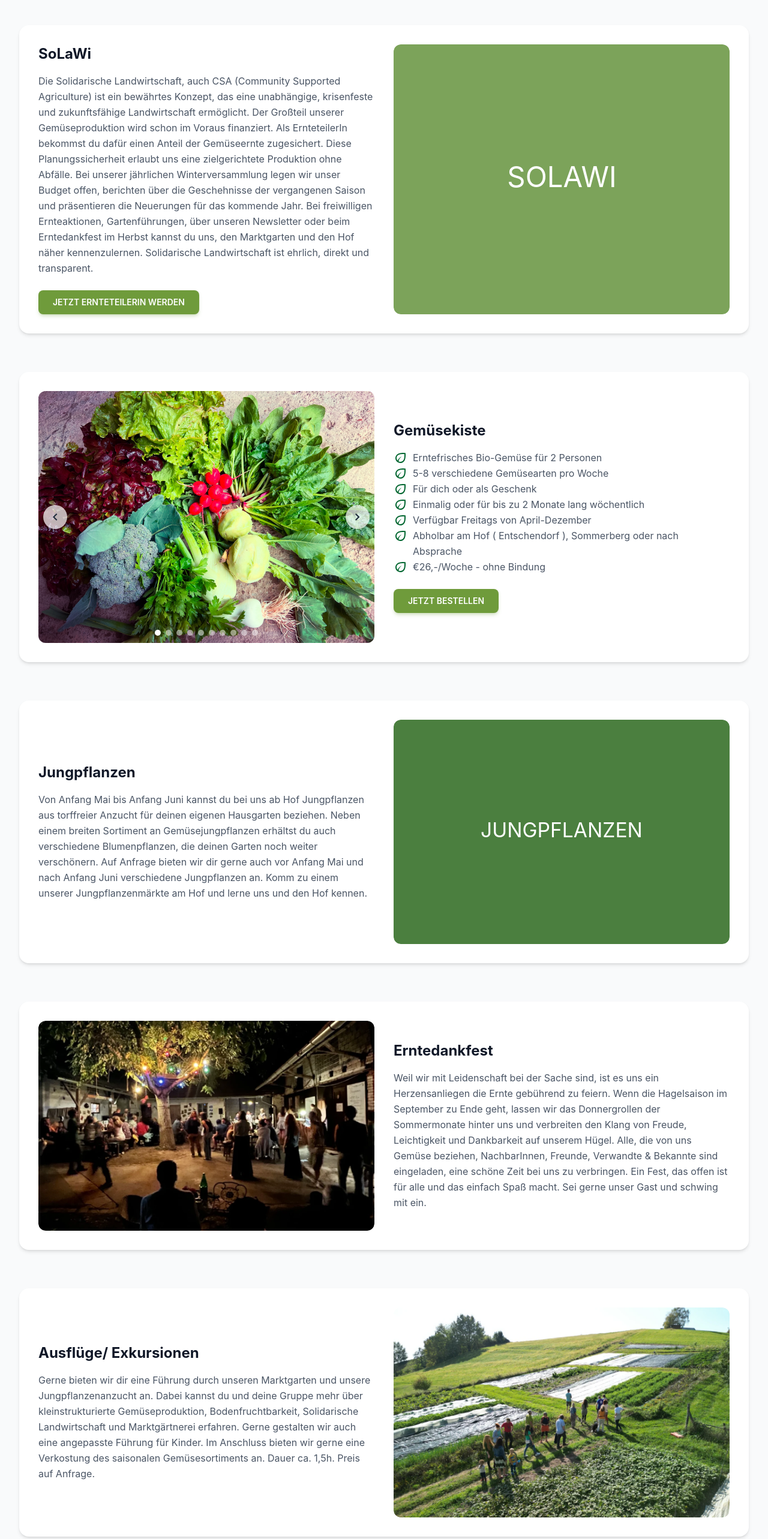
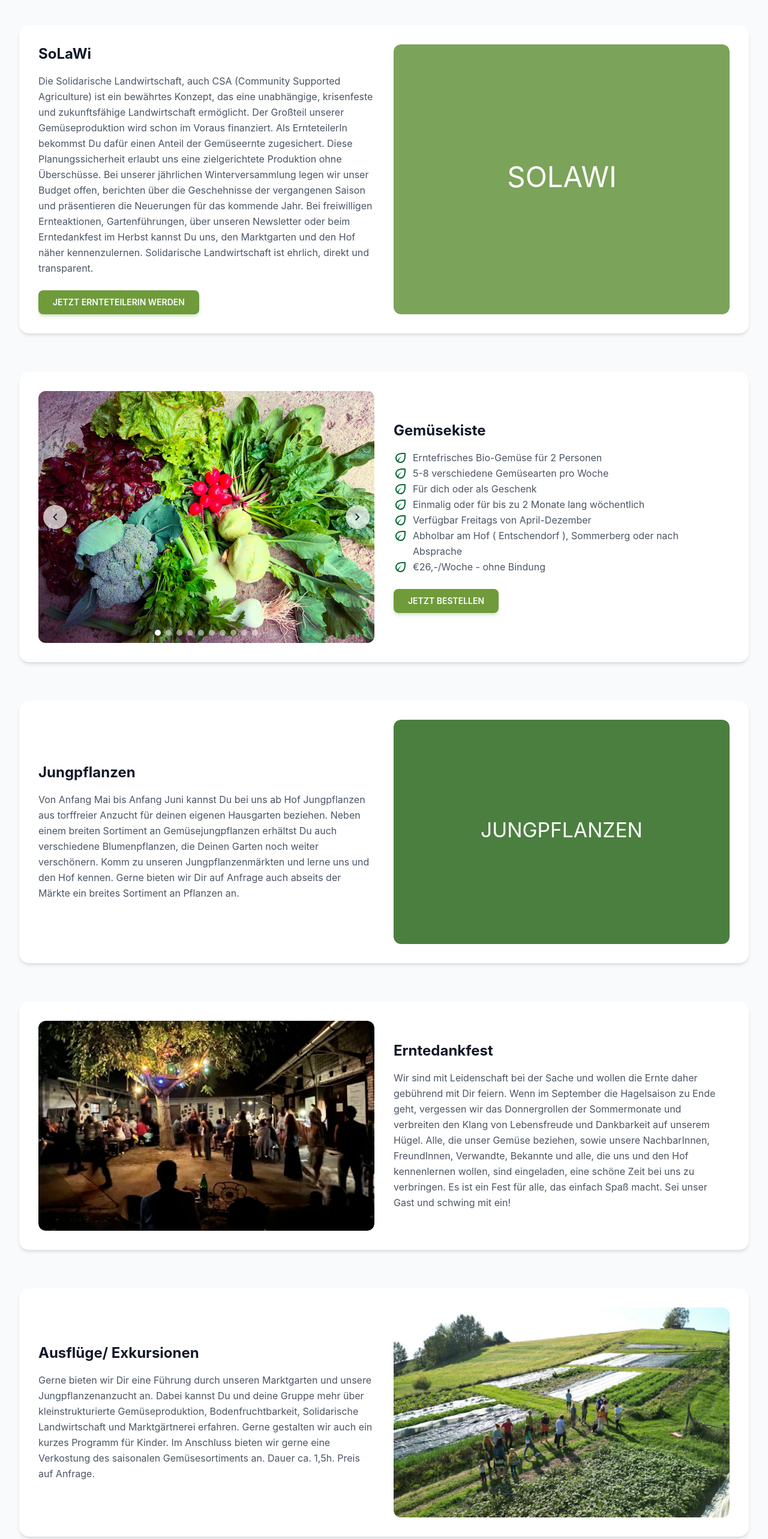
Before and after one commit to stellabrett/ernteschwung_v3, a Vue app: page / in a window 1280 px wide. Shown: the part 1840-4406 px from the top of the page at 60% size. Built offline with nearby package versions, Linux system fonts and the light colour scheme.

Commit message:
text correction

```diff
--- a/src/components/ErntedankfestSection.vue
+++ b/src/components/ErntedankfestSection.vue
@@ -20,11 +20,7 @@ defineProps<Props>()
 
     <template #text>
       <p class="leading-relaxed">
-  Weil wir mit Leidenschaft bei der Sache sind, ist es uns ein Herzensanliegen die Ernte gebührend zu feiern. Wenn die Hagelsaison im September zu Ende geht, lassen wir das Donnergrollen
-        der Sommermonate hinter uns und verbreiten den Klang von Freude, Leichtigkeit und Dankbarkeit auf unserem Hügel.
-        Alle, die von uns Gemüse beziehen, NachbarInnen, Freunde, Verwandte &amp; Bekannte sind eingeladen, eine schöne
-        Zeit bei uns zu verbringen. Ein Fest, das offen ist für alle und das einfach Spaß macht. Sei gerne unser Gast
-        und schwing mit ein.
+  Wir sind mit Leidenschaft bei der Sache und wollen die Ernte daher gebührend mit Dir feiern. Wenn im September die Hagelsaison zu Ende geht, vergessen wir das Donnergrollen der Sommermonate und verbreiten den Klang von Lebensfreude und Dankbarkeit auf unserem Hügel. Alle, die unser Gemüse beziehen, sowie unsere NachbarInnen, FreundInnen, Verwandte, Bekannte und alle, die uns und den Hof kennenlernen wollen, sind eingeladen, eine schöne Zeit bei uns zu verbringen. Es ist ein Fest für alle, das einfach Spaß macht. Sei unser Gast und schwing mit ein!
       </p>
     </template>
   </Card>
--- a/src/components/ExkursionenSection.vue
+++ b/src/components/ExkursionenSection.vue
@@ -20,7 +20,7 @@ defineProps<Props>()
 
     <template #text>
       <p class="leading-relaxed">
-       Gerne bieten wir dir eine Führung durch unseren Marktgarten und unsere Jungpflanzenanzucht an. Dabei kannst du und deine Gruppe mehr über kleinstrukturierte Gemüseproduktion, Bodenfruchtbarkeit, Solidarische Landwirtschaft und Marktgärtnerei erfahren. Gerne gestalten wir auch eine angepasste Führung für Kinder. Im Anschluss bieten wir gerne eine Verkostung des saisonalen Gemüsesortiments an. Dauer ca. 1,5h. Preis auf Anfrage.
+       Gerne bieten wir Dir eine Führung durch unseren Marktgarten und unsere Jungpflanzenanzucht an. Dabei kannst Du und deine Gruppe mehr über kleinstrukturierte Gemüseproduktion, Bodenfruchtbarkeit, Solidarische Landwirtschaft und Marktgärtnerei erfahren. Gerne gestalten wir auch ein kurzes Programm für Kinder. Im Anschluss bieten wir gerne eine Verkostung des saisonalen Gemüsesortiments an. Dauer ca. 1,5h. Preis auf Anfrage.
       </p>
     </template>
 
--- a/src/components/JungpflanzenSection.vue
+++ b/src/components/JungpflanzenSection.vue
@@ -20,7 +20,7 @@ defineProps<Props>()
 
     <template #text>
       <p class="leading-relaxed">
-  Von Anfang Mai bis Anfang Juni kannst du bei uns ab Hof Jungpflanzen aus torffreier Anzucht für deinen eigenen Hausgarten beziehen. Neben einem breiten Sortiment an Gemüsejungpflanzen erhältst du auch verschiedene Blumenpflanzen, die deinen Garten noch weiter verschönern. Auf Anfrage bieten wir dir gerne auch vor Anfang Mai und nach Anfang Juni verschiedene Jungpflanzen an. Komm zu einem unserer Jungpflanzenmärkte am Hof und lerne uns und den Hof kennen.
+ Von Anfang Mai bis Anfang Juni kannst Du bei uns ab Hof Jungpflanzen aus torffreier Anzucht für deinen eigenen Hausgarten beziehen. Neben einem breiten Sortiment an Gemüsejungpflanzen erhältst Du auch verschiedene Blumenpflanzen, die Deinen Garten noch weiter verschönern. Komm zu unseren Jungpflanzenmärkten und lerne uns und den Hof kennen. Gerne bieten wir Dir auf Anfrage auch abseits der Märkte ein breites Sortiment an Pflanzen an.
       </p>
     </template>
 
--- a/src/components/SolawiSection.vue
+++ b/src/components/SolawiSection.vue
@@ -27,14 +27,7 @@ function goToContact() {
 
     <template #text>
       <p class="leading-relaxed">
-        Die Solidarische Landwirtschaft, auch CSA (Community Supported Agriculture) ist ein bewährtes Konzept, das eine
-        unabhängige, krisenfeste und zukunftsfähige Landwirtschaft ermöglicht. Der Großteil unserer Gemüseproduktion wird
-        schon im Voraus finanziert. Als ErnteteilerIn bekommst du dafür einen Anteil der Gemüseernte zugesichert. Diese
-        Planungssicherheit erlaubt uns eine zielgerichtete Produktion ohne Abfälle. Bei unserer jährlichen
-        Winterversammlung legen wir unser Budget offen, berichten über die Geschehnisse der vergangenen Saison und
-        präsentieren die Neuerungen für das kommende Jahr. Bei freiwilligen Ernteaktionen, Gartenführungen, über unseren
-        Newsletter oder beim Erntedankfest im Herbst kannst du uns, den Marktgarten und den Hof näher kennenzulernen.
-        Solidarische Landwirtschaft ist ehrlich, direkt und transparent.
+        Die Solidarische Landwirtschaft, auch CSA (Community Supported Agriculture) ist ein bewährtes Konzept, das eine unabhängige, krisenfeste und zukunftsfähige Landwirtschaft ermöglicht. Der Großteil unserer Gemüseproduktion wird schon im Voraus finanziert. Als ErnteteilerIn bekommst Du dafür einen Anteil der Gemüseernte zugesichert. Diese Planungssicherheit erlaubt uns eine zielgerichtete Produktion ohne Überschüsse. Bei unserer jährlichen Winterversammlung legen wir unser Budget offen, berichten über die Geschehnisse der vergangenen Saison und präsentieren die Neuerungen für das kommende Jahr. Bei freiwilligen Ernteaktionen, Gartenführungen, über unseren Newsletter oder beim Erntedankfest im Herbst kannst Du uns, den Marktgarten und den Hof näher kennenzulernen. Solidarische Landwirtschaft ist ehrlich, direkt und transparent.
       </p>
     </template>
 
--- a/src/components/WelcomeSection.vue
+++ b/src/components/WelcomeSection.vue
@@ -20,13 +20,7 @@ defineProps<Props>()
 
     <template #text>
       <p class="leading-relaxed">
-        Hier treffen sich DEINE Liebe zum guten Geschmack und UNSERE Begeisterung für die natürliche Vielfalt.
-        Neben erntefrischem Bio-Gemüse aus unserem Marktgarten gibt es bei uns Jungpflanzen aus torffreier Anzucht
-        und Wiesenheu in Kleinballen. Als Solidarische Landwirtschaft setzen wir neue Akzente in der regionalen
-        Lebensmittelversorgung. Schwungvoll runden wir die Gemüsesaison mit unserem Erntedankfest im September ab!
-        Gerne heißen wir dich als Gruppe bei Exkursionen oder Ausflügen am Hof willkommen. Wir sind ein
-        zertifizierter Bio-Betrieb und werden jährlich von der Kontrollstelle Lacon auf die Einhaltung der
-        EU-Bio Richtlinien kontrolliert.
+   Hier treffen sich DEINE Liebe zum guten Geschmack und UNSERE Begeisterung für die natürliche Vielfalt. Neben erntefrischem Bio-Gemüse aus unserem Marktgarten gibt es bei uns Jungpflanzen aus torffreier Anzucht und Wiesenheu in Kleinballen. Als Solidarische Landwirtschaft setzen wir neue Akzente in der regionalen Lebensmittelversorgung. Schwungvoll runden wir die Gemüsesaison mit unserem Erntedankfest im September ab! Gerne heißen wir Dich als Gruppe bei Exkursionen oder Ausflügen am Hof willkommen. Wir sind ein zertifizierter Bio-Betrieb und werden jährlich von der Kontrollstelle Lacon auf die Einhaltung der EU-Bio Richtlinien kontrolliert.
       </p>
     </template>
   </Card>
```
